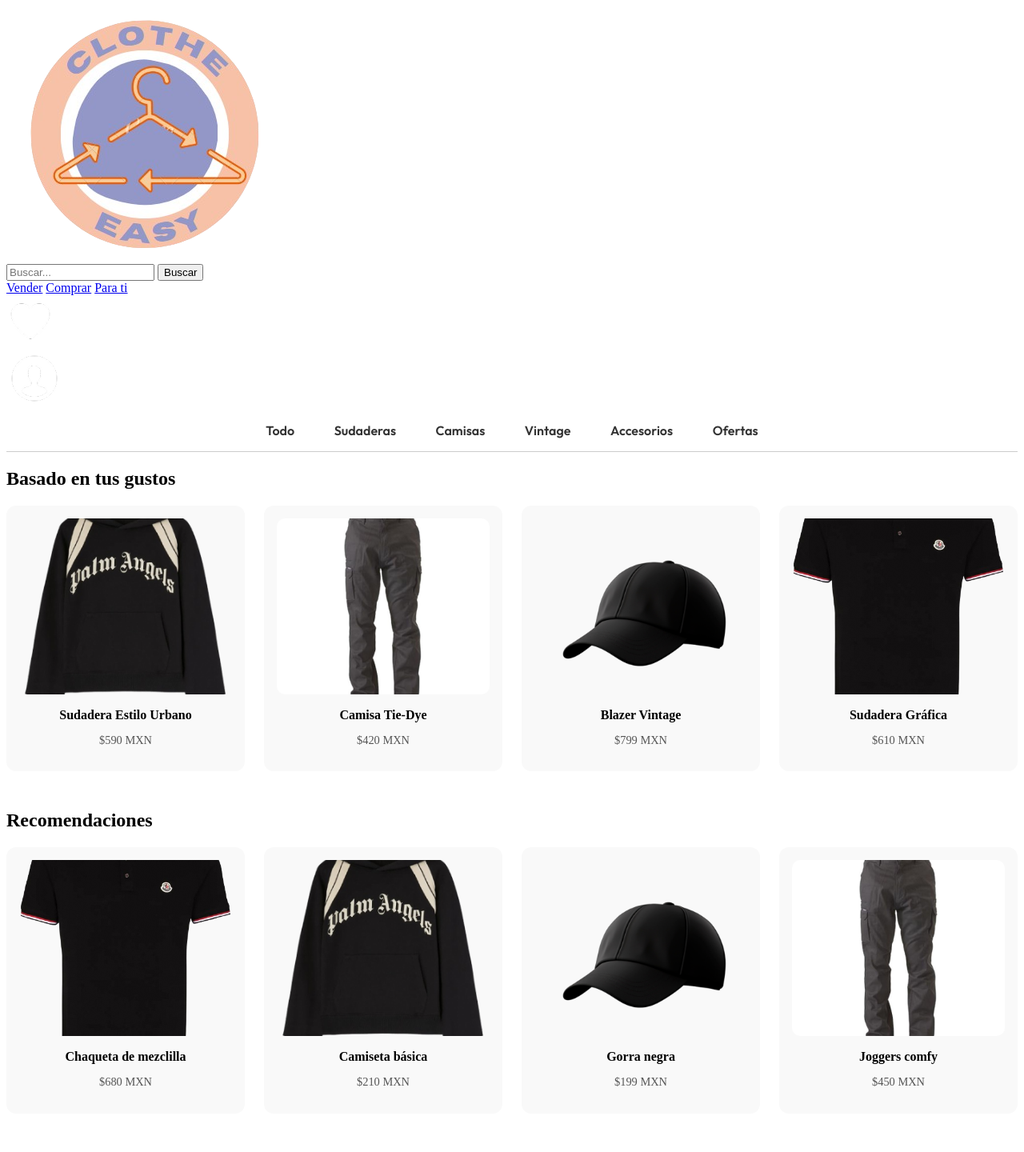
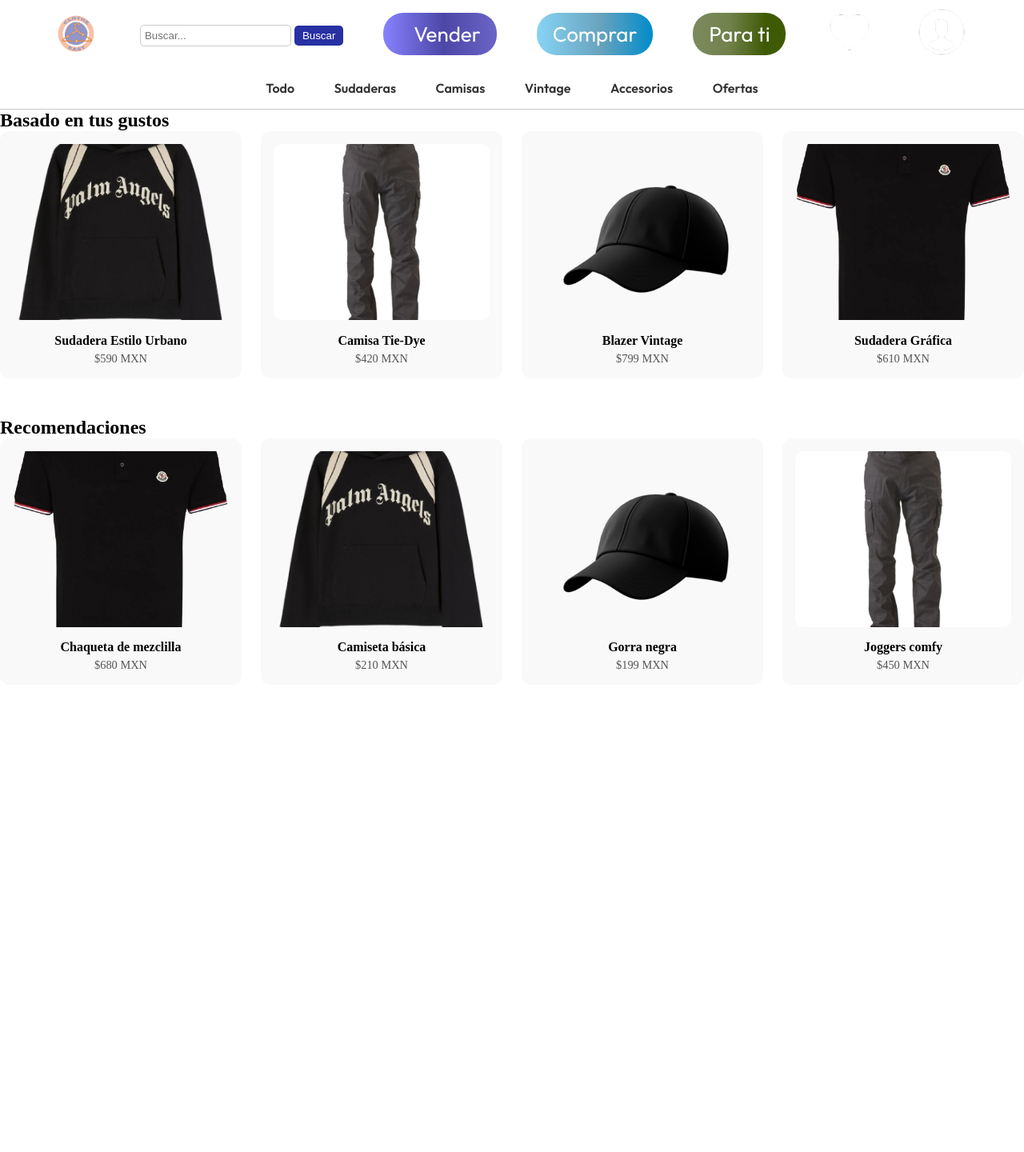
Before and after one commit to DaBriNan/clothEasyW, a PHP site: page /pages/paraTi.html in a window 1280 px wide. Shown: the whole page at 80% size. After the commit the page ends 837 px from the top, so only its background shows below. Run offline with PHP 8.4, Linux system fonts and the light colour scheme.

Commit message:
para ti
ya se visualiza el menú principal como debe de ser

```diff
--- a/assets/estilos/paraTi.css
+++ b/assets/estilos/paraTi.css
@@ -1,3 +1,175 @@
+*{
+    margin: 0;
+    padding: 0;
+    box-sizing: border-box;
+
+}
+
+
+/* body {
+    background: linear-gradient(to bottom, #F6C1A7 0%, #E2DFDF 100%);
+
+}
+body{
+    background-repeat: no-repeat;
+    background-attachment: fixed;
+} */
+
+.barra-menu {
+    display: flex;
+    align-items: center;
+    justify-content: center;
+    width: 100%;
+    background-color: rgba(153, 45, 45, 0.0);
+    padding: 5px 10px;
+    gap: 50px;
+}
+
+.Titulo {
+    font-family: 'Outfit', sans-serif;
+    font-size: 45px;
+    font-style: normal;
+    font-weight: 800;
+    line-height: normal;
+    text-transform: uppercase;
+}
+
+.black {
+    color: black;
+}
+
+.blue {
+    background: linear-gradient(105deg, #8781FF 12.17%, #6A65C8 38.22%, #514D99 49.17%);
+    background-clip: text;
+    -webkit-background-clip: text;
+    -webkit-text-fill-color: transparent;
+}
+
+.barra {
+    padding-top: 5px;
+}
+
+.search-bar input {
+    padding: 5px;
+    border: 1px solid #ccc;
+    border-radius: 5px;
+}
+
+.search-bar button {
+    padding: 5px 10px;
+    border: none;
+    background-color: #2731a3;
+    color: white;
+    border-radius: 5px;
+    cursor: pointer;
+}
+
+.search-bar button:hover {
+    background-color: #4f59c9;
+}
+
+.vender {
+    display: inline-block;
+    /* Para que el fondo se ajuste al contenido */
+    border-radius: 25px;
+    background: linear-gradient(90deg, #8781FF 0%, #4C47A7 53%, #6A65C6 100%);
+    padding: 10px 20px;
+    /* Aumentar padding para agrandar el fondo */
+    padding-left:3%;
+}
+
+.vender .texto {
+    color: #FFF;
+    font-family: 'Outfit', sans-serif;
+    font-size: 26px;
+    font-style: normal;
+    font-weight: 500;
+    line-height: normal;
+}
+
+.comprar {
+    display: inline-block;
+    /* Para que el fondo se ajuste al contenido */
+    border-radius: 25px;
+    background: linear-gradient(90deg, #87D3F5 0%, #68A3BD 55%, #008CCA 100%);
+    padding: 10px 20px;
+    /* Aumentar padding para agrandar el fondo */
+}
+
+.comprar .textoc {
+    color: #FFF;
+    font-family: 'Outfit', sans-serif;
+    font-size: 26px;
+    font-style: normal;
+    font-weight: 500;
+    line-height: normal;
+}
+
+.paraTi {
+    display: inline-block;
+    /* Para que el fondo se ajuste al contenido */
+    border-radius: 25px;
+    background: linear-gradient(93deg, #7B895D 6.37%, #71824D 38.67%, #3F5A05 77.37%);
+    padding: 10px 20px;
+    /* Aumentar padding para agrandar el fondo */
+}
+
+.paraTi .textop {
+    color: #FFF;
+    font-family: 'Outfit', sans-serif;
+    font-size: 26px;
+    font-style: normal;
+    font-weight: 500;
+    line-height: normal;
+}
+
+/*lista debajo de la barra de menu*/
+
+.lista-horizontal {
+    list-style: none;
+    display: flex;
+    padding: 0;
+    gap: 12%;
+    justify-content: center;
+    background-color: rgba(153, 45, 45, 0.021);
+
+}
+
+.lista-horizontal li {
+    color: #FFF;
+
+    font-family: 'Outfit', sans-serif;
+    font-size: 25px;
+    font-style: normal;
+    font-weight: 500;
+    line-height: normal;
+
+}
+
+.banner {
+    display: flex;
+    align-items: center;
+    justify-content: space-between;
+    padding: 20px;
+    border-radius: 10px;
+    position: relative;
+    gap: 5px;
+}
+.imgMenu{
+
+    left: 50px;
+    display: block;
+    height: 50px
+}
+a{
+    text-decoration: none;
+}
+
+
+
+
+
+
 .productos-recomendados {
     display: grid;
     grid-template-columns: repeat(auto-fit, minmax(200px, 1fr));
```
Also changed, not shown: assets/estilos/compras.css (+7 -6 lines), assets/estilos/vender.css (+7 -6 lines).
